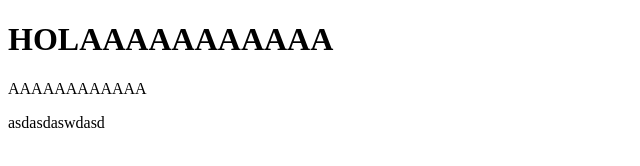
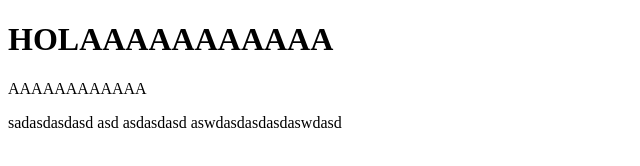
Before and after one commit to dscaba/prueba2, a plain HTML site: page index.html in a window 1280 px wide. Shown: the whole page, without its empty margins (0-640 px from the left). Drawn offline with Linux system fonts and the light colour scheme.

Commit message:
cambios los nombres

```diff
--- a/index.html
+++ b/index.html
@@ -8,7 +8,10 @@
 </head>
 <body>
   <h1>HOLAAAAAAAAAAA</h1>
-  <p>AAAAAAAAAAAA</p>
-  asdasdaswdasd
+  <p>AAAAAAAAAAAA</p>  sadasdasdasd
+
+  asd
+  asdasdasd
+  aswdasdasdasdaswdasd
 </body>
 </html>
```
